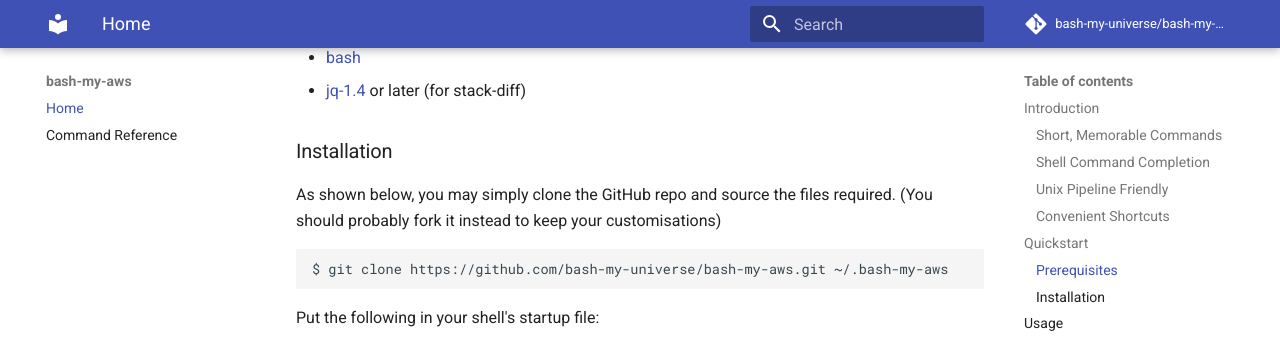
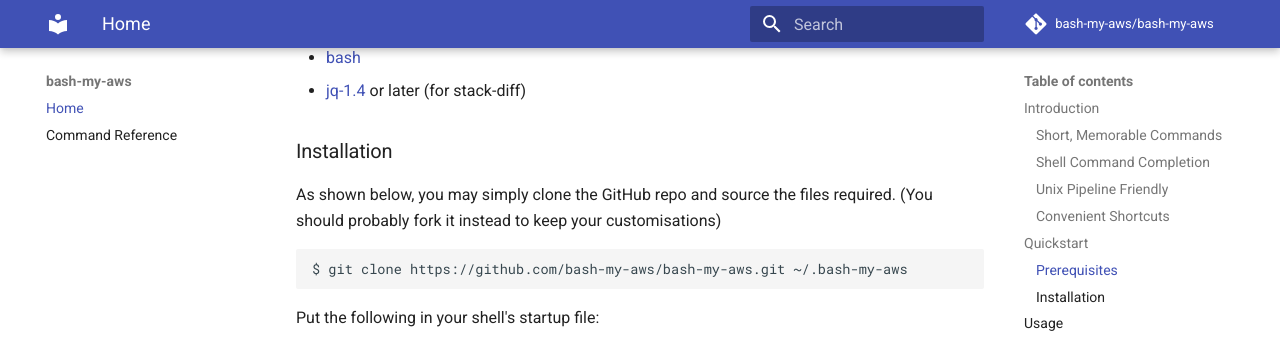
Before and after one commit to bash-my-aws/bash-my-aws, an MkDocs documentation site: the page built from docs/index.md, in a window 1280 px wide and 900 px high, scrolled down 2806 px. Shown: the top 342 px of the window. Built offline with MkDocs 1.6.1 and Material for MkDocs 9.7.7, drawn with Linux system fonts in a browser that asks for light colours; comment, search, counter and statistics services are not loaded.

Commit message:
s/bash-my-universe/bash-my-aws/g
I like short names

````diff
--- a/docs/index.md
+++ b/docs/index.md
@@ -147,7 +147,7 @@
 (You should probably fork it instead to keep your customisations)
 
 ```Shell
-$ git clone https://github.com/bash-my-universe/bash-my-aws.git ~/.bash-my-aws
+$ git clone https://github.com/bash-my-aws/bash-my-aws.git ~/.bash-my-aws
 ```
 
 Put the following in your shell's startup file:
--- a/mkdocs.yml
+++ b/mkdocs.yml
@@ -11,12 +11,12 @@
 
 theme:
   name: material
-repo_name: 'bash-my-universe/bash-my-aws'
-repo_url: 'https://github.com/bash-my-universe/bash-my-aws'
+repo_name: 'bash-my-aws/bash-my-aws'
+repo_url: 'https://github.com/bash-my-aws/bash-my-aws'
 extra:
   social:
     - type: 'github'
-      link: 'https://github.com/bash-my-universe'
+      link: 'https://github.com/bash-my-aws'
     - type: 'twitter'
       link: 'https://twitter.com/bashmyaws'
 markdown_extensions:
````
Also changed, not shown: README.md (+1 -1 lines).
